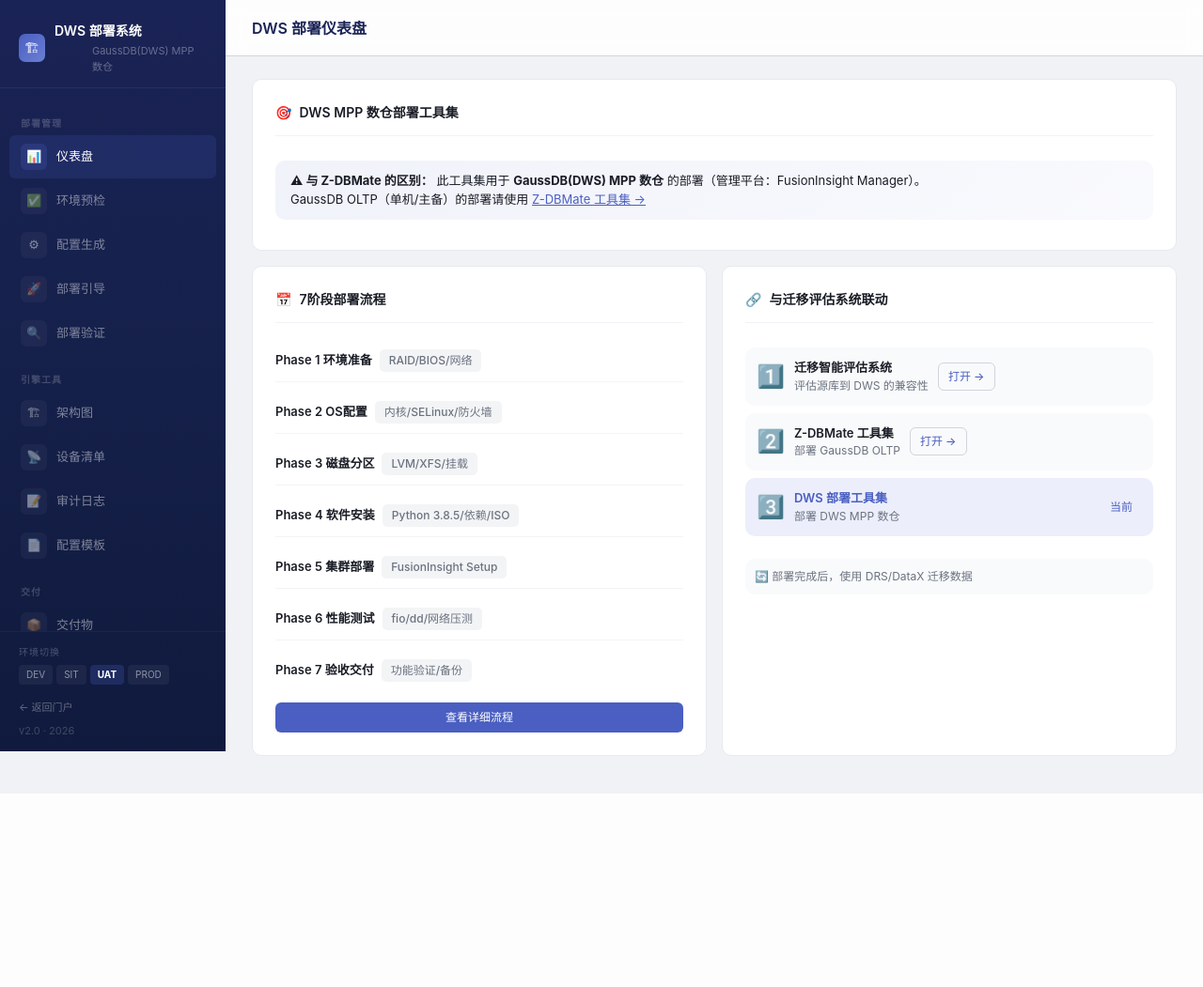
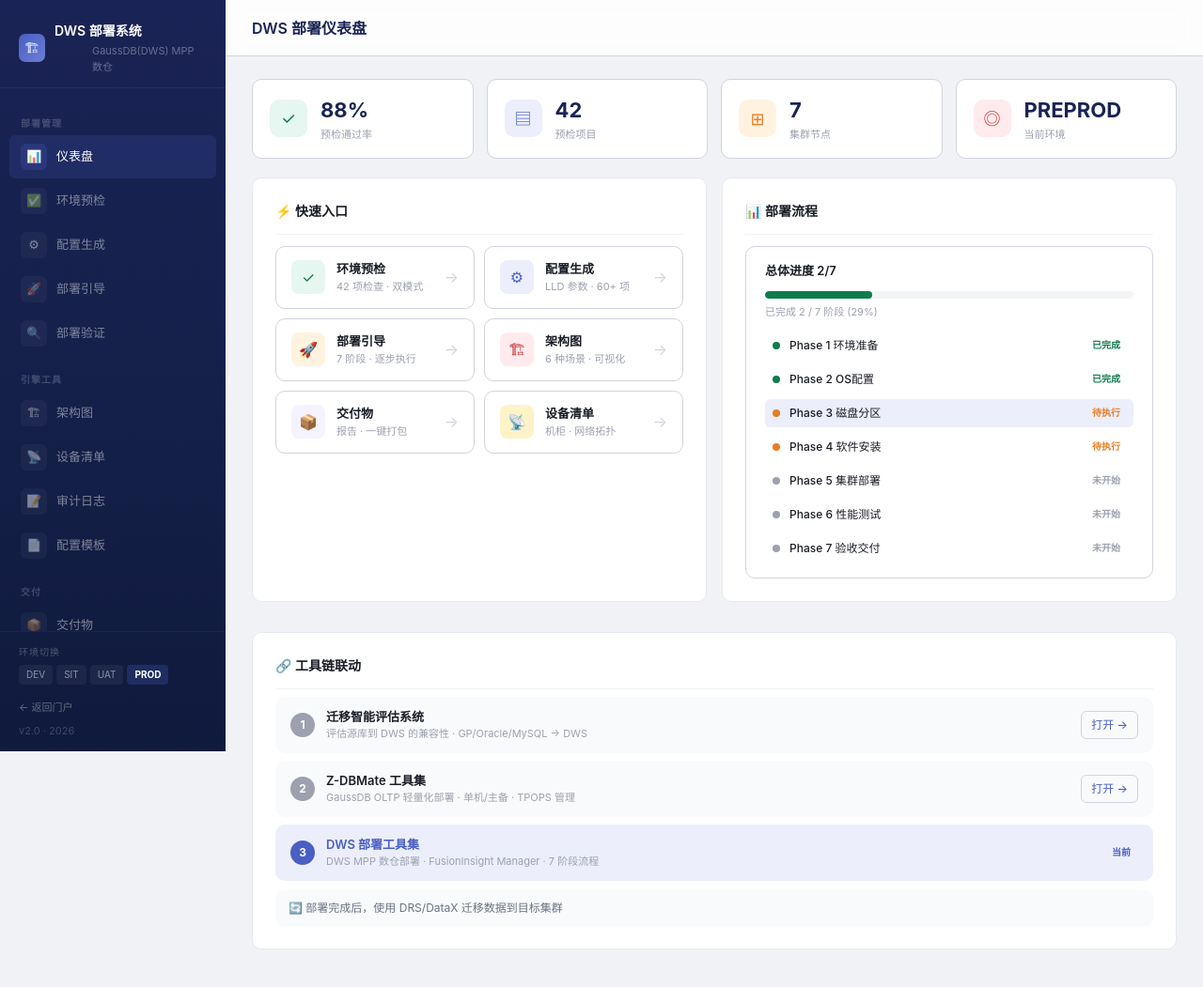
Before and after one commit to leon-19791223/04-tech-docs, a Flask app: page / in a window 1280 px wide. Shown: the whole page at 94% size. Before the commit the page ends 845 px from the top, so only its background shows below. Run offline with Flask 3, Linux system fonts and the light colour scheme; data comes from the database, SQL or seed files in the repository.

Commit message:
dws: P0 done - 仪表盘重写
- 4 统计卡片(预检通过率/项目数/节点/环境)
- 6 快速入口(预检/配置/部署/架构图/交付物/设备)
- 部署进度条(7阶段+完成率)
- 工具链联动(3系统+DRS)
- API动态加载数据(health+summary)

测试: T1-01~04 全部PASS
回滚: git restore --source=dws-p0-prep -- DWS部署工具集/

Co-Authored-By: Claude Opus 4.8 <noreply@anthropic.com>

```diff
--- a/DWS部署工具集/templates/dws_dashboard.html
+++ b/DWS部署工具集/templates/dws_dashboard.html
@@ -2,74 +2,184 @@
 {% block page_title %}DWS 部署仪表盘{% endblock %}
 {% block content %}
 
-<div class="card">
-  <div class="card-hdr"><span class="card-title"><span class="ti">&#x1F3AF;</span> DWS MPP 数仓部署工具集</span></div>
-  <div style="display:flex;flex-direction:column;gap:16px;padding:8px 0;">
-    <div style="padding:12px 16px;background:var(--grad-accent-soft);border-radius:var(--rs);font-size:13px;">
-      <strong>&#x26A0; 与 Z-DBMate 的区别：</strong> 此工具集用于 <strong>GaussDB(DWS) MPP 数仓</strong> 的部署（管理平台：FusionInsight Manager）。<br>
-      GaussDB OLTP（单机/主备）的部署请使用 <a href="http://127.0.0.1:5052" target="_blank" style="color:var(--accent);">Z-DBMate 工具集 &rarr;</a>
-    </div>
+<style>
+.db-stats{display:grid;grid-template-columns:repeat(4,1fr);gap:14px;margin-bottom:20px}
+@media(max-width:900px){.db-stats{grid-template-columns:repeat(2,1fr)}}
+.db-stat{background:var(--card);border:1px solid var(--gray3);border-radius:var(--radius);padding:16px 18px;display:flex;align-items:center;gap:14px}
+.db-stat .ds-icon{width:40px;height:40px;border-radius:10px;display:flex;align-items:center;justify-content:center;font-size:18px;flex-shrink:0}
+.db-stat .ds-val{font-size:22px;font-weight:700;color:var(--primary)}
+.db-stat .ds-lbl{font-size:11px;color:var(--gray2);margin-top:1px}
+
+.db-grid{display:grid;grid-template-columns:1fr 1fr;gap:16px;margin-bottom:16px}
+@media(max-width:900px){.db-grid{grid-template-columns:1fr}}
+
+.quick-grid{display:grid;grid-template-columns:1fr 1fr;gap:10px}
+.quick-card{display:flex;align-items:center;gap:12px;padding:14px 16px;background:var(--card);border:1px solid var(--gray3);border-radius:var(--radius);text-decoration:none;transition:all .15s}
+.quick-card:hover{box-shadow:var(--shadow-h);border-color:var(--accent);transform:translateY(-1px)}
+.quick-card .qc-icon{width:36px;height:36px;border-radius:8px;display:flex;align-items:center;justify-content:center;font-size:16px;flex-shrink:0}
+.quick-card .qc-name{font-size:13px;font-weight:600;color:var(--text)}
+.quick-card .qc-desc{font-size:11px;color:var(--gray2);margin-top:1px}
+.quick-card .qc-arrow{color:var(--gray3);font-size:16px;margin-left:auto}
+
+.progress-card{padding:16px 20px;background:var(--card);border:1px solid var(--gray3);border-radius:var(--radius)}
+.progress-card .pc-title{font-size:13px;font-weight:600;color:var(--text);margin-bottom:12px;display:flex;align-items:center;gap:8px}
+.progress-bar{height:8px;background:var(--g100);border-radius:4px;overflow:hidden;margin-bottom:6px}
+.progress-bar .pb-fill{height:100%;border-radius:4px;transition:width .5s}
+.progress-steps{display:flex;flex-direction:column;gap:6px;margin-top:12px}
+.progress-steps .ps-item{display:flex;align-items:center;gap:10px;padding:6px 8px;border-radius:6px;font-size:12px;transition:background .15s;cursor:pointer}
+.progress-steps .ps-item:hover{background:var(--g50)}
+.progress-steps .ps-item.active{background:var(--accent-bg)}
+.progress-steps .ps-dot{width:8px;height:8px;border-radius:50%;flex-shrink:0}
+.progress-steps .ps-name{flex:1;color:var(--text);font-weight:500}
+.progress-steps .ps-status{font-size:10px;padding:1px 6px;border-radius:3px;font-weight:600}
+
+.toolchain-grid{display:grid;grid-template-columns:1fr;gap:8px}
+.toolchain-item{display:flex;align-items:center;gap:12px;padding:12px 16px;border-radius:var(--radius);text-decoration:none;transition:background .15s}
+.toolchain-item:hover{background:var(--g50)}
+.toolchain-item .tc-num{width:26px;height:26px;border-radius:50%;display:flex;align-items:center;justify-content:center;font-size:12px;font-weight:700;flex-shrink:0;color:#fff}
+.toolchain-item .tc-body{flex:1}
+.toolchain-item .tc-name{font-size:13px;font-weight:600;color:var(--text)}
+.toolchain-item .tc-desc{font-size:11px;color:var(--gray2)}
+.toolchain-item .tc-tag{font-size:10px;padding:2px 8px;border-radius:4px;font-weight:600}
+</style>
+
+<!-- ===== 统计卡片 ===== -->
+<div class="db-stats">
+  <div class="db-stat">
+    <div class="ds-icon" style="background:var(--green-bg);color:var(--green);">✓</div>
+    <div><div class="ds-val" id="dsPrecheck">-</div><div class="ds-lbl">预检通过率</div></div>
+  </div>
+  <div class="db-stat">
+    <div class="ds-icon" style="background:var(--accent-bg);color:var(--accent);">▤</div>
+    <div><div class="ds-val">42</div><div class="ds-lbl">预检项目</div></div>
+  </div>
+  <div class="db-stat">
+    <div class="ds-icon" style="background:var(--orange-bg);color:var(--orange);">⊞</div>
+    <div><div class="ds-val" id="dsNodes">-</div><div class="ds-lbl">集群节点</div></div>
+  </div>
+  <div class="db-stat">
+    <div class="ds-icon" style="background:var(--red-bg);color:var(--red);">◎</div>
+    <div><div class="ds-val" id="dsEnv">-</div><div class="ds-lbl">当前环境</div></div>
   </div>
 </div>
 
-<div class="two">
+<div class="db-grid">
+  <!-- ===== 快速入口 ===== -->
   <div class="card">
-    <div class="card-hdr"><span class="card-title"><span class="ti">&#x1F4C5;</span> 7阶段部署流程</span></div>
-    <div style="display:flex;flex-direction:column;gap:10px;">
-      <div class="fsb" style="padding:10px 0;border-bottom:1px solid var(--g100);">
-        <span style="font-weight:600;font-size:13px;">Phase 1 环境准备</span>
-        <span class="tag tg-gry">RAID/BIOS/网络</span>
-      </div>
-      <div class="fsb" style="padding:10px 0;border-bottom:1px solid var(--g100);">
-        <span style="font-weight:600;font-size:13px;">Phase 2 OS配置</span>
-        <span class="tag tg-gry">内核/SELinux/防火墙</span>
-      </div>
-      <div class="fsb" style="padding:10px 0;border-bottom:1px solid var(--g100);">
-        <span style="font-weight:600;font-size:13px;">Phase 3 磁盘分区</span>
-        <span class="tag tg-gry">LVM/XFS/挂载</span>
-      </div>
-      <div class="fsb" style="padding:10px 0;border-bottom:1px solid var(--g100);">
-        <span style="font-weight:600;font-size:13px;">Phase 4 软件安装</span>
-        <span class="tag tg-gry">Python 3.8.5/依赖/ISO</span>
-      </div>
-      <div class="fsb" style="padding:10px 0;border-bottom:1px solid var(--g100);">
-        <span style="font-weight:600;font-size:13px;">Phase 5 集群部署</span>
-        <span class="tag tg-gry">FusionInsight Setup</span>
-      </div>
-      <div class="fsb" style="padding:10px 0;border-bottom:1px solid var(--g100);">
-        <span style="font-weight:600;font-size:13px;">Phase 6 性能测试</span>
-        <span class="tag tg-gry">fio/dd/网络压测</span>
-      </div>
-      <div class="fsb" style="padding:10px 0;">
-        <span style="font-weight:600;font-size:13px;">Phase 7 验收交付</span>
-        <span class="tag tg-gry">功能验证/备份</span>
-      </div>
+    <div class="card-hdr" style="margin-bottom:12px;"><span class="card-title">⚡ 快速入口</span></div>
+    <div class="quick-grid">
+      <a href="/precheck" class="quick-card">
+        <div class="qc-icon" style="background:var(--green-bg);color:var(--green);">✓</div>
+        <div><div class="qc-name">环境预检</div><div class="qc-desc">42 项检查 · 双模式</div></div>
+        <span class="qc-arrow">→</span>
+      </a>
+      <a href="/config" class="quick-card">
+        <div class="qc-icon" style="background:var(--accent-bg);color:var(--accent);">⚙</div>
+        <div><div class="qc-name">配置生成</div><div class="qc-desc">LLD 参数 · 60+ 项</div></div>
+        <span class="qc-arrow">→</span>
+      </a>
+      <a href="/deploy" class="quick-card">
+        <div class="qc-icon" style="background:var(--orange-bg);color:var(--orange);">🚀</div>
+        <div><div class="qc-name">部署引导</div><div class="qc-desc">7 阶段 · 逐步执行</div></div>
+        <span class="qc-arrow">→</span>
+      </a>
+      <a href="/architecture" class="quick-card">
+        <div class="qc-icon" style="background:var(--red-bg);color:var(--red);">🏗</div>
+        <div><div class="qc-name">架构图</div><div class="qc-desc">6 种场景 · 可视化</div></div>
+        <span class="qc-arrow">→</span>
+      </a>
+      <a href="/deliverables" class="quick-card">
+        <div class="qc-icon" style="background:#F5F3FF;color:#5b21b6;">📦</div>
+        <div><div class="qc-name">交付物</div><div class="qc-desc">报告 · 一键打包</div></div>
+        <span class="qc-arrow">→</span>
+      </a>
+      <a href="/equipment" class="quick-card">
+        <div class="qc-icon" style="background:#FEF3C7;color:#92400e;">📡</div>
+        <div><div class="qc-name">设备清单</div><div class="qc-desc">机柜 · 网络拓扑</div></div>
+        <span class="qc-arrow">→</span>
+      </a>
     </div>
-    <div style="margin-top:12px;"><a href="/flow" class="btn btn-primary" style="width:100%;justify-content:center;">查看详细流程</a></div>
   </div>
 
+  <!-- ===== 部署进度 ===== -->
   <div class="card">
-    <div class="card-hdr"><span class="card-title"><span class="ti">&#x1F517;</span> 与迁移评估系统联动</span></div>
-    <div style="padding:8px 0;">
-      <div style="display:flex;align-items:center;gap:10px;padding:12px;border-radius:var(--rs);background:var(--g50);margin-bottom:8px;">
-        <span style="font-size:24px;">1&#xFE0F&#x20E3;</span>
-        <div><div style="font-weight:600;font-size:13px;">迁移智能评估系统</div><div style="font-size:12px;color:var(--g500);">评估源库到 DWS 的兼容性</div></div>
-        <a href="http://127.0.0.1:5010" target="_blank" class="btn btn-ghost btn-sm">打开 &rarr;</a>
+    <div class="card-hdr" style="margin-bottom:12px;"><span class="card-title">📊 部署流程</span></div>
+    <div id="deployProgress"></div>
+  </div>
+</div>
+
+<!-- ===== 工具链联动 ===== -->
+<div class="card">
+  <div class="card-hdr" style="margin-bottom:8px;"><span class="card-title">🔗 工具链联动</span></div>
+  <div class="toolchain-grid">
+    <div class="toolchain-item" style="background:var(--g50);">
+      <div class="tc-num" style="background:var(--gray2);">1</div>
+      <div class="tc-body">
+        <div class="tc-name">迁移智能评估系统</div>
+        <div class="tc-desc">评估源库到 DWS 的兼容性 · GP/Oracle/MySQL → DWS</div>
       </div>
-      <div style="display:flex;align-items:center;gap:10px;padding:12px;border-radius:var(--rs);background:var(--g50);margin-bottom:8px;">
-        <span style="font-size:24px;">2&#xFE0F&#x20E3;</span>
-        <div><div style="font-weight:600;font-size:13px;">Z-DBMate 工具集</div><div style="font-size:12px;color:var(--g500);">部署 GaussDB OLTP</div></div>
-        <a href="http://127.0.0.1:5052" target="_blank" class="btn btn-ghost btn-sm">打开 &rarr;</a>
+      <a href="http://127.0.0.1:5010" target="_blank" class="btn btn-ghost btn-sm">打开 →</a>
+    </div>
+    <div class="toolchain-item" style="background:var(--g50);">
+      <div class="tc-num" style="background:var(--gray2);">2</div>
+      <div class="tc-body">
+        <div class="tc-name">Z-DBMate 工具集</div>
+        <div class="tc-desc">GaussDB OLTP 轻量化部署 · 单机/主备 · TPOPS 管理</div>
       </div>
-      <div style="display:flex;align-items:center;gap:10px;padding:12px;border-radius:var(--rs);background:var(--accent-bg, #E8EAF6);margin-bottom:8px;">
-        <span style="font-size:24px;">3&#xFE0F&#x20E3;</span>
-        <div><div style="font-weight:600;font-size:13px;color:var(--accent);">DWS 部署工具集</div><div style="font-size:12px;color:var(--g500);">部署 DWS MPP 数仓</div></div>
-        <span class="tag tg-blu" style="margin-left:auto;">当前</span>
+      <a href="http://127.0.0.1:5052" target="_blank" class="btn btn-ghost btn-sm">打开 →</a>
+    </div>
+    <div class="toolchain-item" style="background:var(--accent-bg);border-radius:var(--radius);">
+      <div class="tc-num" style="background:var(--accent);">3</div>
+      <div class="tc-body">
+        <div class="tc-name" style="color:var(--accent);">DWS 部署工具集</div>
+        <div class="tc-desc">DWS MPP 数仓部署 · FusionInsight Manager · 7 阶段流程</div>
       </div>
-    </div>
-    <div style="padding:10px;background:var(--g50);border-radius:var(--rs);font-size:12px;color:var(--g500);margin-top:8px;">
-      &#x1F504; 部署完成后，使用 DRS/DataX 迁移数据
+      <span class="tc-tag" style="background:var(--accent-bg);color:var(--accent);">当前</span>
     </div>
   </div>
+  <div style="margin-top:10px;padding:10px 14px;background:var(--g50);border-radius:8px;font-size:12px;color:var(--gray);display:flex;align-items:center;gap:8px;">
+    <span>🔄 部署完成后，使用 DRS/DataX 迁移数据到目标集群</span>
+  </div>
 </div>
+
+<script>
+// 加载统计数据
+fetch('/api/health').then(function(r){return r.json()}).then(function(d){
+  document.getElementById('dsNodes').textContent = d.nodes || '-';
+  document.getElementById('dsEnv').textContent = d.environment || '-';
+}).catch(function(){});
+fetch('/api/precheck/summary').then(function(r){return r.json()}).then(function(d){
+  var t = d.total;
+  var pct = (t.pass / (t.pass + t.warn + t.fail)) * 100;
+  document.getElementById('dsPrecheck').textContent = Math.round(pct) + '%';
+}).catch(function(){});
+
+// 部署进度
+(function(){
+  var phases = [
+    {n:'环境准备',s:'done',p:100},{n:'OS配置',s:'done',p:100},
+    {n:'磁盘分区',s:'ready',p:55},{n:'软件安装',s:'ready',p:30},
+    {n:'集群部署',s:'pending',p:0},{n:'性能测试',s:'pending',p:0},{n:'验收交付',s:'pending',p:0}
+  ];
+  var done = phases.filter(function(p){return p.s === 'done'}).length;
+  var total = phases.length;
+  var overall = Math.round(done / total * 100);
+  var colors = {done:'var(--green)',ready:'var(--orange)',pending:'var(--gray2)'};
+  var labels = {done:'已完成',ready:'待执行',pending:'未开始'};
+
+  var html = '<div class="progress-card"><div class="pc-title">总体进度 ' + done + '/' + total + '</div>';
+  html += '<div class="progress-bar"><div class="pb-fill" style="width:' + overall + '%;background:var(--green);"></div></div>';
+  html += '<div style="font-size:11px;color:var(--gray2);margin-bottom:10px;">已完成 ' + done + ' / ' + total + ' 阶段 (' + overall + '%)</div>';
+  html += '<div class="progress-steps">';
+  phases.forEach(function(p,i){
+    html += '<div class="ps-item' + (p.s === 'ready' && i === 2 ? ' active' : '') + '">';
+    html += '<span class="ps-dot" style="background:' + colors[p.s] + '"></span>';
+    html += '<span class="ps-name">Phase ' + (i+1) + ' ' + p.n + '</span>';
+    html += '<span class="ps-status" style="background:' + colors[p.s] + '15;color:' + colors[p.s] + '">' + labels[p.s] + '</span>';
+    html += '</div>';
+  });
+  html += '</div></div>';
+  document.getElementById('deployProgress').innerHTML = html;
+})();
+</script>
 {% endblock %}
```
